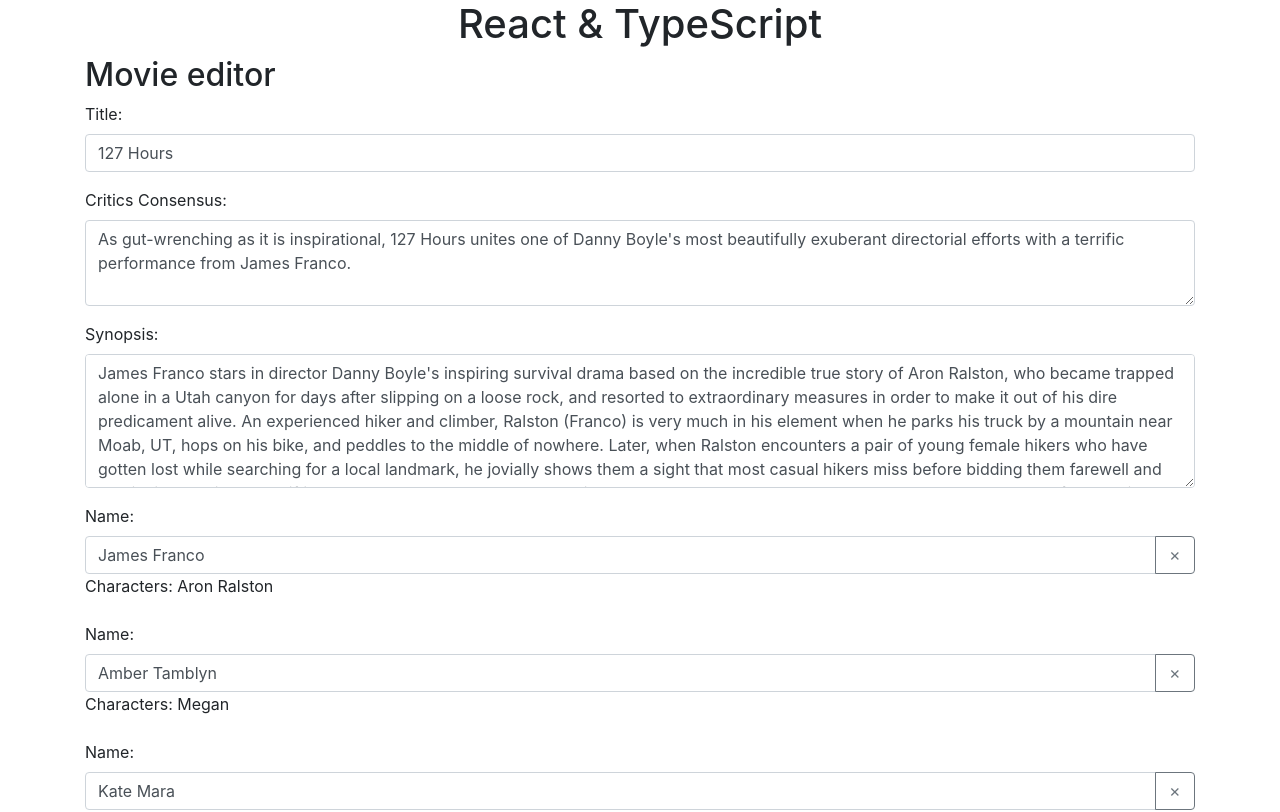
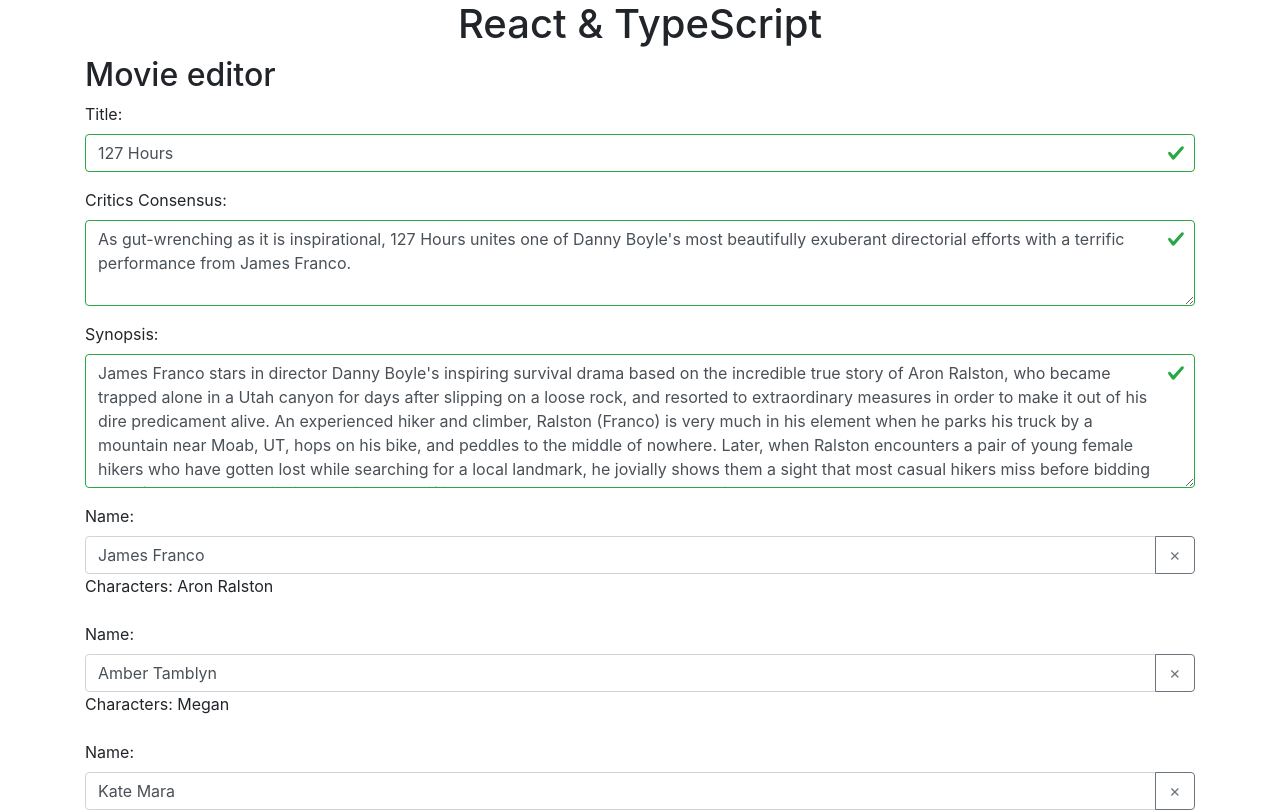
Before and after one commit to mauricedb/ts-react, a React (Create React App) app: page / in a window 1280 px wide. Shown: the top 812 px of the page. Built offline with nearby package versions, Linux system fonts and the light colour scheme.

Commit message:
Validation results

```diff
--- a/src/movie-editor/LabeledInput.tsx
+++ b/src/movie-editor/LabeledInput.tsx
@@ -1,6 +1,6 @@
 import React, { InputHTMLAttributes } from 'react';
+import { connect, Field, FormikContext, getIn } from 'formik';
 import classNames from 'classnames';
-import { Field } from 'formik';
 
 type LabeledInputProps = {
   name: string;
@@ -11,8 +11,15 @@ const LabeledInput = ({
   name,
   label,
   className,
+  formik,
   ...props
-}: LabeledInputProps & InputHTMLAttributes<HTMLInputElement>) => {
+}: LabeledInputProps &
+  InputHTMLAttributes<HTMLInputElement> & {
+    formik: FormikContext<any>;
+  }) => {
+  const error = getIn(formik.errors, name);
+  const touched = getIn(formik.touched, name);
+
   return (
     <div className="form-group">
       <label htmlFor={name} className="form-label">
@@ -22,11 +29,17 @@ const LabeledInput = ({
       <Field
         id={name}
         name={name}
-        className={classNames('form-control', className)}
+        className={classNames('form-control', className, {
+          'is-invalid': error,
+          'is-valid': !error
+        })}
         {...props}
       />
+      {error && touched && <div className="invalid-feedback">{error}</div>}
     </div>
   );
 };
 
-export default LabeledInput;
+export default connect<
+  LabeledInputProps & InputHTMLAttributes<HTMLInputElement>
+>(LabeledInput);
--- a/src/movie-editor/LabeledTextArea.tsx
+++ b/src/movie-editor/LabeledTextArea.tsx
@@ -1,5 +1,5 @@
 import React, { TextareaHTMLAttributes } from 'react';
-import { Field } from 'formik';
+import { connect, Field, FormikContext, getIn } from 'formik';
 import classNames from 'classnames';
 
 type LabeledTextAreaProps = {
@@ -12,8 +12,15 @@ const LabeledTextArea = ({
   label,
   rows = 5,
   className,
+  formik,
   ...props
-}: LabeledTextAreaProps & TextareaHTMLAttributes<HTMLTextAreaElement>) => {
+}: LabeledTextAreaProps &
+  TextareaHTMLAttributes<HTMLTextAreaElement> & {
+    formik: FormikContext<any>;
+  }) => {
+  const error = getIn(formik.errors, name);
+  const touched = getIn(formik.touched, name);
+
   return (
     <div className="form-group">
       <label htmlFor={name} className="form-label">
@@ -25,11 +32,17 @@ const LabeledTextArea = ({
         name={name}
         component="textarea"
         rows={rows}
-        className={classNames('form-control', className)}
+        className={classNames('form-control', className, {
+          'is-invalid': error,
+          'is-valid': !error
+        })}
         {...props}
       />
+      {error && touched && <div className="invalid-feedback">{error}</div>}
     </div>
   );
 };
 
-export default LabeledTextArea;
+export default connect<
+  LabeledTextAreaProps & TextareaHTMLAttributes<HTMLTextAreaElement>
+>(LabeledTextArea);
--- a/src/movie-editor/MovieEditor.tsx
+++ b/src/movie-editor/MovieEditor.tsx
@@ -103,5 +103,9 @@ MovieEditor.displayName = 'MovieEditor';
 export default withFormik<{}, Movie>({
   mapPropsToValues: () => initialMovie,
   handleSubmit: () => {},
+  validate: values => ({
+    title: values.title ? undefined : 'The title is required',
+    synopsis: values.synopsis ? undefined : 'The synopsis is required'
+  }),
   displayName: 'withFormik(MovieEditor)'
 })(MovieEditor);
```
